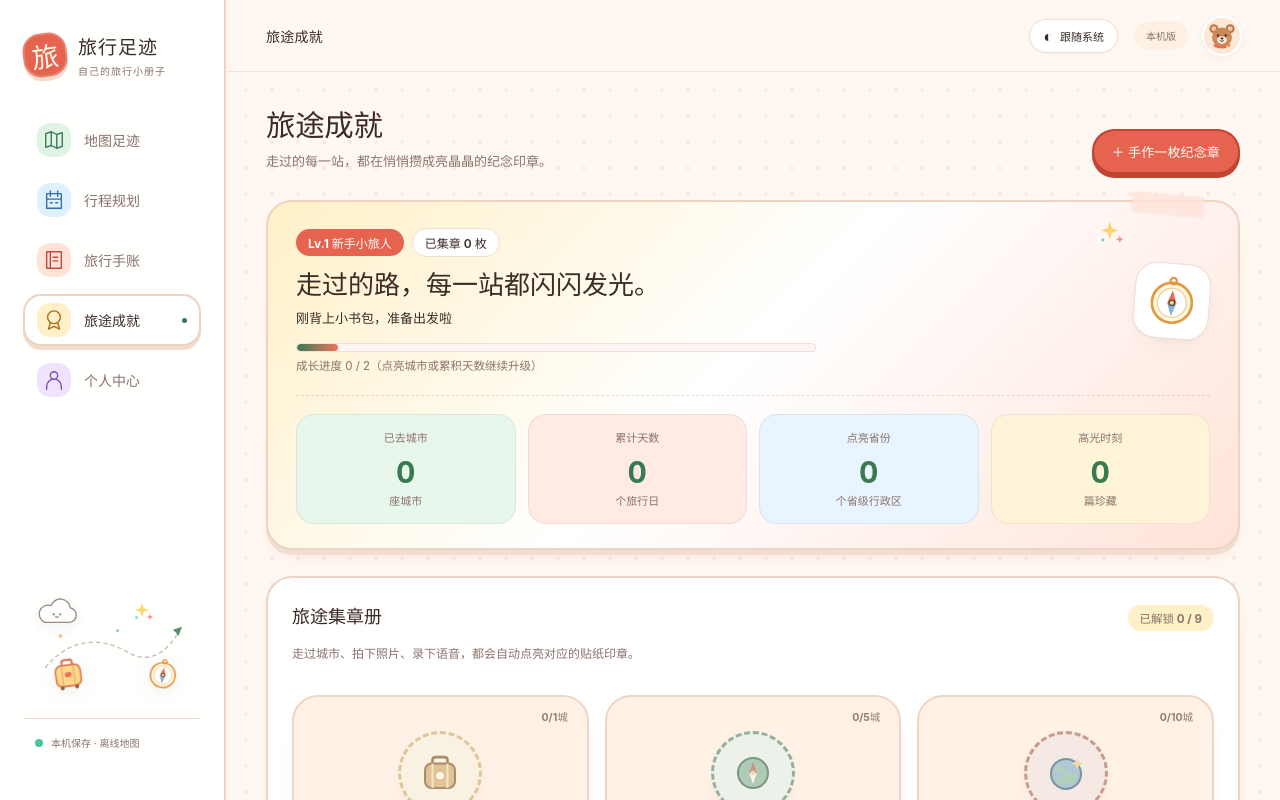
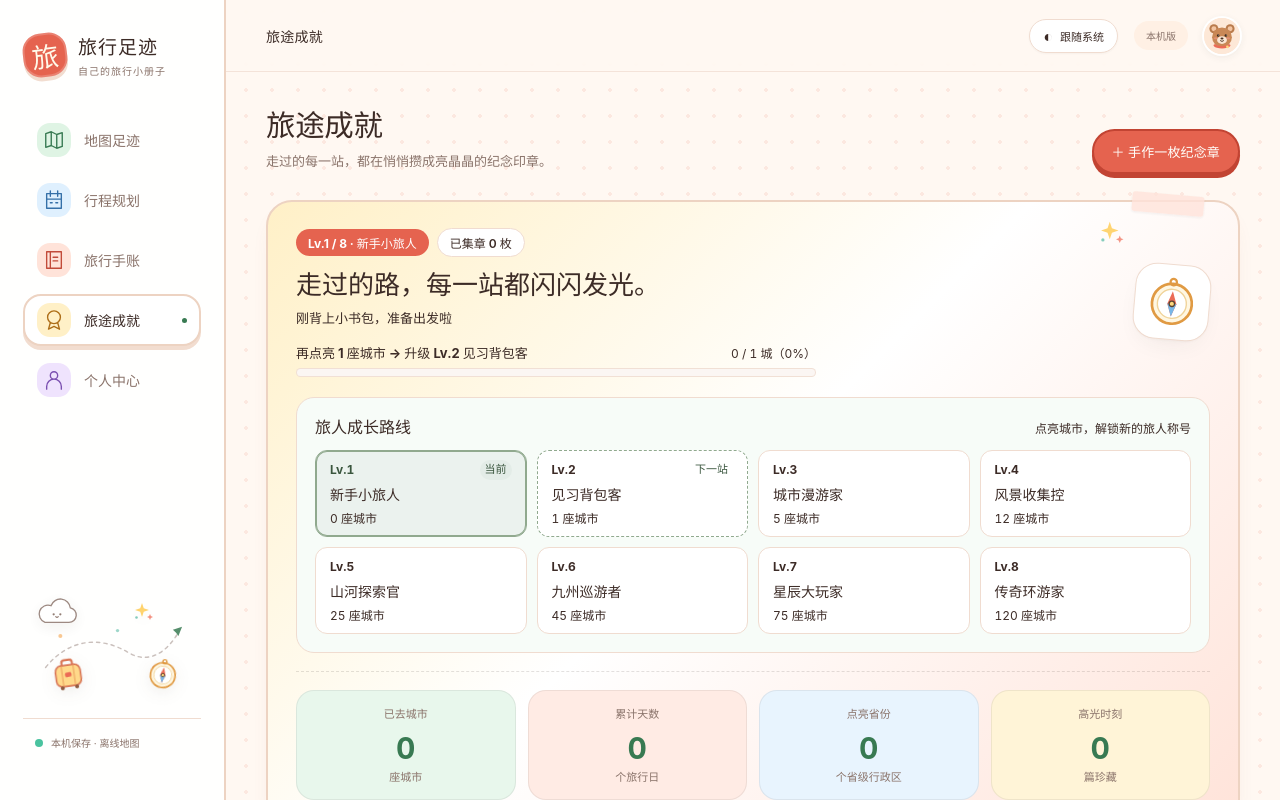
Before and after one commit to Eldonwyd/zhouyou-app, a React (Vite) app: page / in a window 1280 px wide. Both pictures are taken after a click on the button "旅途成就". Shown: the top 800 px of the page. Built offline with nearby package versions, Linux system fonts and the light colour scheme.

Commit message:
Show eight traveler milestones based on visited cities
Show traveler levels, current progress, the cities needed for the next level, and the maximum level.

```diff
--- a/src/components/AchievementsView.tsx
+++ b/src/components/AchievementsView.tsx
@@ -258,20 +258,27 @@ export default function AchievementsView({
         <div className="passport-hero-top">
           <div className="passport-level-copy">
             <div className="passport-level-badges">
-              <span className="level-pill">Lv.{levelInfo.level} {levelInfo.title}</span>
+              <span className="level-pill">Lv.{levelInfo.level} / {levelInfo.maxLevel} · {levelInfo.title}</span>
               <span className="stamp-counter-pill">已集章 {unlockedPresetCount + badges.length} 枚</span>
             </div>
             <h2>走过的路，每一站都闪闪发光。</h2>
             <p>{levelInfo.subtitle}</p>
             <div className="passport-xp-wrap">
-              <div className="passport-xp-track" aria-hidden="true">
-                <span style={{ width: `${levelInfo.progressPct}%` }} />
+              <div className="passport-xp-head">
+                <strong>
+                  {levelInfo.nextTarget !== null
+                    ? `再点亮 ${levelInfo.remainingCities} 座城市 → 升级 Lv.${levelInfo.level + 1} ${levelInfo.nextTitle}`
+                    : `已达成满级 Lv.${levelInfo.maxLevel} ${levelInfo.title} ✦`}
+                </strong>
+                <span className="passport-xp-nums">
+                  {levelInfo.nextTarget !== null
+                    ? `${levelInfo.visitedCities} / ${levelInfo.nextTarget} 城（${levelInfo.progressPct}%）`
+                    : `已点亮 ${levelInfo.visitedCities} 城 · 100%`}
+                </span>
               </div>
-              <small>
-                {levelInfo.nextTarget
-                  ? `成长进度 ${levelInfo.current} / ${levelInfo.nextTarget}（点亮城市或累积天数继续升级）`
-                  : '已达成最高旅人称号，继续收藏更多风景吧 ✦'}
-              </small>
+              <div className="passport-xp-track" role="progressbar" aria-valuenow={levelInfo.progressPct} aria-valuemin={0} aria-valuemax={100} aria-label="旅人等级进度">
+                <span style={{ width: `${Math.max(levelInfo.progressPct, levelInfo.visitedCities > 0 ? 4 : 0)}%` }} />
+              </div>
             </div>
           </div>
           <div className="passport-emblem-box">
@@ -281,6 +288,38 @@ export default function AchievementsView({
             </div>
           </div>
         </div>
+
+        <section className="level-roadmap" aria-labelledby="traveler-roadmap-title">
+          <div className="level-roadmap-head">
+            <h3 id="traveler-roadmap-title">旅人成长路线</h3>
+            <span>点亮城市，解锁新的旅人称号</span>
+          </div>
+          <ol className="level-roadmap-steps" role="list">
+            {levelInfo.tiers.map((tier) => {
+              // 用同一套等级结果标记已达成、当前与下一站，满级时自然没有下一站。
+              const isCurrent = tier.level === levelInfo.level;
+              const isReached = tier.level < levelInfo.level;
+              const isNext = tier.level === levelInfo.level + 1;
+              const status = isCurrent ? 'current' : isReached ? 'reached' : isNext ? 'next' : 'upcoming';
+              return (
+                <li
+                  key={tier.level}
+                  className={`level-step is-${status}`}
+                  aria-current={isCurrent ? 'step' : undefined}
+                >
+                  <div className="level-step-top">
+                    <span className="level-step-number">Lv.{tier.level}</span>
+                    {isReached && <span className="level-step-check" role="img" aria-label="已达成">✓</span>}
+                    {isCurrent && <span className="level-step-status">当前</span>}
+                    {isNext && <span className="level-step-status">下一站</span>}
+                  </div>
+                  <strong className="level-step-title">{tier.title}</strong>
+                  <span className="level-step-threshold">{tier.minCities} 座城市</span>
+                </li>
+              );
+            })}
+          </ol>
+        </section>
 
         <div className="metric-grid passport-metrics">
           <div className="metric-card metric-sage">
--- a/src/components/CuteArt.tsx
+++ b/src/components/CuteArt.tsx
@@ -492,42 +492,65 @@ export function AchievementBadgeArt({ id, unlocked }: { id: string; unlocked: bo
   );
 }
 
+export interface TravelerLevelTier {
+  level: number;
+  minCities: number;
+  title: string;
+  subtitle: string;
+}
+
+export const TRAVELER_LEVEL_TIERS: TravelerLevelTier[] = [
+  { level: 1, minCities: 0, title: '新手小旅人', subtitle: '刚背上小书包，准备出发啦' },
+  { level: 2, minCities: 1, title: '见习背包客', subtitle: '第一枚城市邮戳已经落袋' },
+  { level: 3, minCities: 5, title: '城市漫游家', subtitle: '把街角微风收进小册子里' },
+  { level: 4, minCities: 12, title: '风景收集控', subtitle: '足迹越画越宽，故事越来越暖' },
+  { level: 5, minCities: 25, title: '山河探索官', subtitle: '走过山海湖川，阅尽四季风物' },
+  { level: 6, minCities: 45, title: '九州巡游者', subtitle: '大半个中国都留下你的笑声' },
+  { level: 7, minCities: 75, title: '星辰大玩家', subtitle: '行走的风景画册与快乐制造机' },
+  { level: 8, minCities: 120, title: '传奇环游家', subtitle: '满级达成！把山河岁月酿成永恒纪念' },
+];
+
 export interface TravelerLevelInfo {
   level: number;
+  maxLevel: number;
   title: string;
   subtitle: string;
-  current: number;
+  visitedCities: number;
+  currentMinCities: number;
   nextTarget: number | null;
+  nextTitle: string | null;
+  remainingCities: number;
   progressPct: number;
+  tiers: TravelerLevelTier[];
 }
 
-/** 根据已去城市与旅行天数计算旅人成长等级，用于个人中心、成就页与侧边栏小卡片。 */
-export function getTravelerLevel(visitedCities: number, travelDays: number): TravelerLevelInfo {
-  const score = visitedCities * 2 + Math.min(travelDays, 60);
-  const tiers = [
-    { level: 1, min: 0, title: '新手小旅人', subtitle: '刚背上小书包，准备出发啦' },
-    { level: 2, min: 2, title: '见习背包客', subtitle: '第一枚城市邮戳已经落袋' },
-    { level: 3, min: 8, title: '城市漫游家', subtitle: '把街角微风收进小册子里' },
-    { level: 4, min: 18, title: '山河收集控', subtitle: '足迹越画越宽，故事越来越暖' },
-    { level: 5, min: 34, title: '星辰大玩家', subtitle: '行走的风景画册与快乐制造机' },
-  ];
-  let currentTier = tiers[0];
-  let nextTier: (typeof tiers)[number] | null = tiers[1];
-  for (let i = 0; i < tiers.length; i += 1) {
-    if (score >= tiers[i].min) {
-      currentTier = tiers[i];
-      nextTier = tiers[i + 1] ?? null;
+/** 按已点亮城市数计算旅人成长等级（共 8 级，规则透明直观）。 */
+export function getTravelerLevel(visitedCities: number, _travelDays = 0): TravelerLevelInfo {
+  let currentTier = TRAVELER_LEVEL_TIERS[0];
+  let nextTier: TravelerLevelTier | null = TRAVELER_LEVEL_TIERS[1];
+  for (let i = 0; i < TRAVELER_LEVEL_TIERS.length; i += 1) {
+    if (visitedCities >= TRAVELER_LEVEL_TIERS[i].minCities) {
+      currentTier = TRAVELER_LEVEL_TIERS[i];
+      nextTier = TRAVELER_LEVEL_TIERS[i + 1] ?? null;
     }
   }
+  const span = nextTier ? Math.max(1, nextTier.minCities - currentTier.minCities) : 1;
+  const gained = nextTier ? Math.max(0, visitedCities - currentTier.minCities) : 1;
   const progressPct = nextTier
-    ? Math.min(100, Math.max(8, Math.round(((score - currentTier.min) / (nextTier.min - currentTier.min)) * 100)))
+    ? Math.min(100, Math.round((gained / span) * 100))
     : 100;
+
   return {
     level: currentTier.level,
+    maxLevel: TRAVELER_LEVEL_TIERS.length,
     title: currentTier.title,
     subtitle: currentTier.subtitle,
-    current: score,
-    nextTarget: nextTier?.min ?? null,
+    visitedCities,
+    currentMinCities: currentTier.minCities,
+    nextTarget: nextTier?.minCities ?? null,
+    nextTitle: nextTier?.title ?? null,
+    remainingCities: nextTier ? Math.max(0, nextTier.minCities - visitedCities) : 0,
     progressPct,
+    tiers: TRAVELER_LEVEL_TIERS,
   };
 }
--- a/src/cute-styles.css
+++ b/src/cute-styles.css
@@ -925,6 +925,19 @@
   display: grid;
   gap: 6px;
 }
+.passport-xp-head {
+  display: flex;
+  flex-wrap: wrap;
+  justify-content: space-between;
+  align-items: baseline;
+  gap: 4px 12px;
+  font-size: 13px;
+}
+.passport-xp-nums {
+  color: var(--ink-2);
+  font-size: 12px;
+  font-variant-numeric: tabular-nums;
+}
 .passport-xp-track {
   height: 9px;
   border-radius: 999px;
@@ -969,6 +982,108 @@
   width: 34px;
   height: 34px;
 }
+
+/* 路线按护照内部可用宽度换列，兼顾窄屏和桌面的侧栏。 */
+.level-roadmap {
+  container: traveler-roadmap / inline-size;
+  --roadmap-accent-ink: color-mix(in srgb, var(--warm-green) 55%, var(--ink));
+  --roadmap-accent-line: color-mix(in srgb, var(--warm-green) 52%, var(--line));
+  margin-bottom: 18px;
+  padding: clamp(10px, 2vw, 18px);
+  border: 1px solid var(--line);
+  border-radius: 18px;
+  background: color-mix(in srgb, var(--surface) 75%, var(--app-sage));
+}
+.level-roadmap-head {
+  display: flex;
+  flex-wrap: wrap;
+  justify-content: space-between;
+  align-items: baseline;
+  gap: 4px 12px;
+  margin-bottom: 12px;
+}
+.level-roadmap-head h3 {
+  margin: 0;
+  color: var(--ink);
+  font-size: 16px;
+  line-height: 1.4;
+}
+.level-roadmap-head > span {
+  color: var(--ink-2);
+  font-size: 12px;
+}
+.level-roadmap-steps {
+  display: grid;
+  grid-template-columns: repeat(2, minmax(0, 1fr));
+  gap: 8px;
+  margin: 0;
+  padding: 0;
+  list-style: none;
+}
+@container traveler-roadmap (min-width: 520px) {
+  .level-roadmap-steps { grid-template-columns: repeat(4, minmax(0, 1fr)); gap: 10px; }
+}
+.level-step {
+  display: grid;
+  align-content: start;
+  gap: 4px;
+  min-width: 0;
+  padding: 9px clamp(8px, 1.1vw, 14px) 10px;
+  border: 1px solid var(--line);
+  border-radius: 12px;
+  background: var(--surface);
+}
+.level-step-top {
+  display: flex;
+  justify-content: space-between;
+  align-items: center;
+  flex-wrap: wrap;
+  gap: 2px 4px;
+  min-height: 20px;
+  margin-bottom: 2px;
+}
+.level-step-number {
+  color: var(--ink-2);
+  font-size: 12px;
+  font-weight: 700;
+  font-variant-numeric: tabular-nums;
+  white-space: nowrap;
+}
+.level-step-title {
+  color: var(--ink);
+  font-size: 14px;
+  line-height: 1.35;
+}
+.level-step-threshold {
+  color: var(--ink-2);
+  font-size: 12px;
+  font-variant-numeric: tabular-nums;
+}
+.level-step-check,
+.level-step-status {
+  display: inline-grid;
+  place-items: center;
+  min-width: 20px;
+  min-height: 20px;
+  border-radius: 999px;
+  color: var(--roadmap-accent-ink);
+  background: color-mix(in srgb, var(--warm-green) 14%, var(--surface));
+  font-size: 11px;
+  font-weight: 700;
+  line-height: 1;
+  white-space: nowrap;
+}
+.level-step-status { padding-inline: 5px; }
+
+/* 当前等级用实线和着色突出，下一站用虚线；文字在不同主题下仍能区分状态。 */
+.level-step.is-current {
+  border-color: var(--roadmap-accent-line);
+  background: color-mix(in srgb, var(--warm-green) 10%, var(--surface));
+  box-shadow: inset 0 0 0 1px var(--roadmap-accent-line);
+}
+.level-step.is-current .level-step-number { color: var(--roadmap-accent-ink); }
+.level-step.is-next { border: 1px dashed var(--roadmap-accent-line); }
+.level-step.is-next .level-step-status { background: transparent; }
 
 .warm-achievements .metric-grid.passport-metrics {
   display: grid;
```
